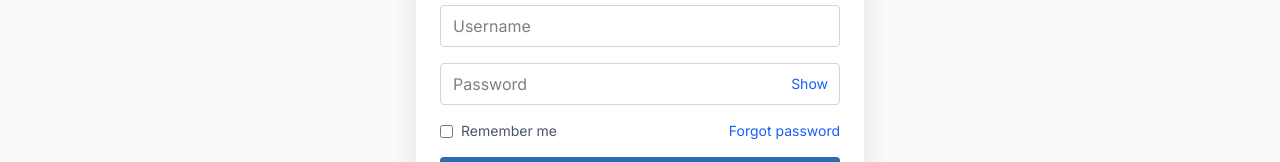
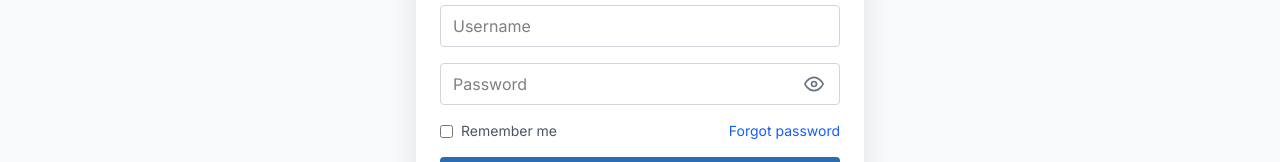
Before and after one commit to CS31A/Lab-System-Frontend, a Vue app: page /login in a window 1280 px wide. Shown: the part 373-535 px from the top of the page. Built offline with nearby package versions, Linux system fonts and the light colour scheme; no server answers; a web font is replaced by a local one.

Commit message:
changed password toggle into icon

```diff
--- a/src/router/index.ts
+++ b/src/router/index.ts
@@ -5,6 +5,10 @@ import LoginView from '../views/LoginView.vue'
 const router = createRouter({
   history: createWebHistory(import.meta.env.BASE_URL),
   routes: [
+    {
+      path: '/',
+      redirect: '/login',
+    },
     {
       path: '/home',
       name: 'home',
--- a/src/views/LoginView.vue
+++ b/src/views/LoginView.vue
@@ -167,10 +167,38 @@ async function handleLogin() {
               >
               <button
                 type="button"
-                class="absolute right-3 top-1/2 transform -translate-y-1/2 text-sm text-blue-600 hover:underline focus:outline-none"
+                class="absolute right-3 top-1/2 transform -translate-y-1/2 p-1 text-gray-500 hover:text-blue-600 focus:outline-none"
+                :aria-label="showPassword ? 'Hide password' : 'Show password'"
                 @click="togglePasswordVisibility"
               >
-                {{ showPassword ? 'Hide' : 'Show' }}
+                <svg
+                  v-if="showPassword"
+                  xmlns="http://www.w3.org/2000/svg"
+                  viewBox="0 0 24 24"
+                  fill="none"
+                  stroke="currentColor"
+                  stroke-width="2"
+                  stroke-linecap="round"
+                  stroke-linejoin="round"
+                  class="w-5 h-5"
+                >
+                  <path d="M17.94 17.94A10.07 10.07 0 0112 20c-7 0-11-8-11-8a18.45 18.45 0 015.06-5.94M9.9 4.24A9.12 9.12 0 0112 4c7 0 11 8 11 8a18.5 18.5 0 01-2.94 4.06M1 1l22 22" />
+                  <path d="M15 12a3 3 0 11-6 0 3 3 0 016 0z" />
+                </svg>
+                <svg
+                  v-else
+                  xmlns="http://www.w3.org/2000/svg"
+                  viewBox="0 0 24 24"
+                  fill="none"
+                  stroke="currentColor"
+                  stroke-width="2"
+                  stroke-linecap="round"
+                  stroke-linejoin="round"
+                  class="w-5 h-5"
+                >
+                  <path d="M1 12s4-8 11-8 11 8 11 8-4 8-11 8-11-8-11-8z" />
+                  <circle cx="12" cy="12" r="3" />
+                </svg>
               </button>
             </div>
             <p
```
